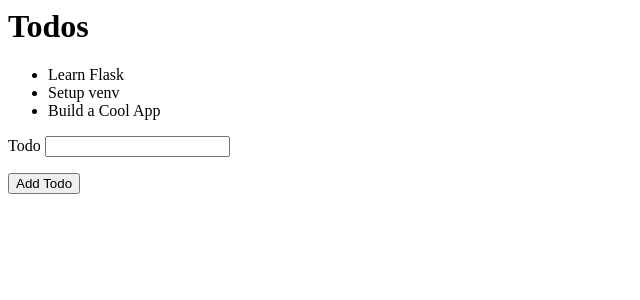
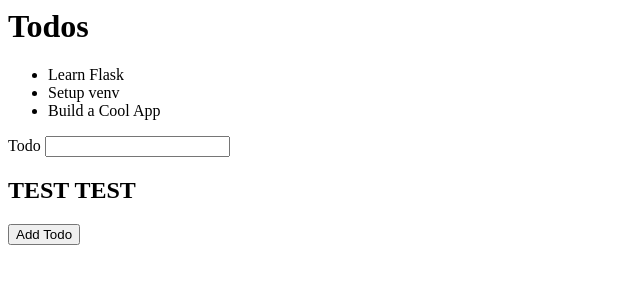
Before and after one commit to paulmunar/Ethnicity-Classifier-Flask-App, a Flask app: page / in a window 1280 px wide. Shown: the top 300 px of the page, without its empty margins (0-640 px from the left). Run offline with Flask 2, Linux system fonts and the light colour scheme.

Commit message:
test commit

```diff
--- a/templates/index.html
+++ b/templates/index.html
@@ -15,6 +15,7 @@
             {{template_form.todo()}}
         </p>
         <p>
+            <h2>TEST TEST</h2>
             {{template_form.submit()}}
         </p>
     </form>
```
